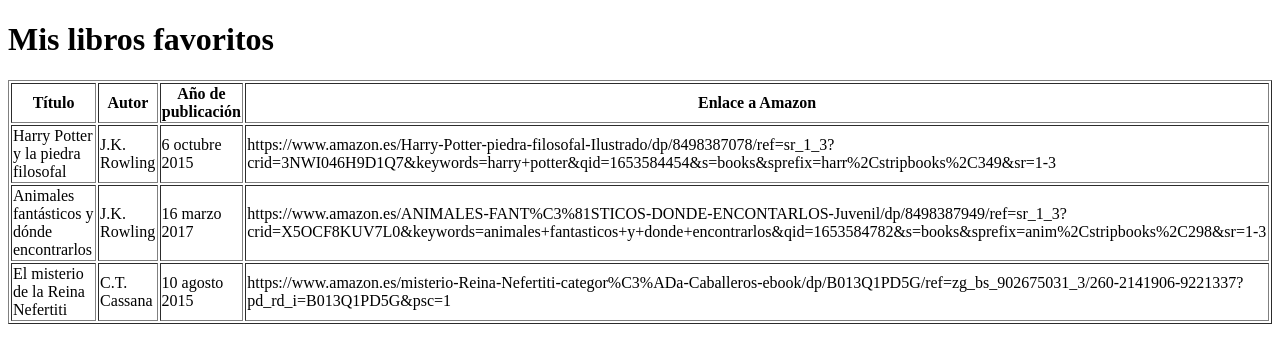
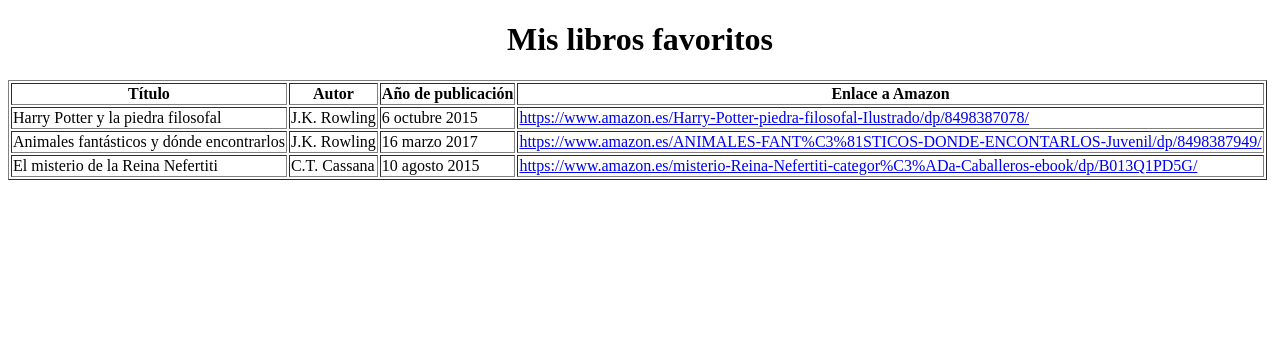
Before and after one commit to Looki7/Html-Actividad-3, a plain HTML site: page index.html in a window 1280 px wide. Drawn offline with Linux system fonts and the light colour scheme.

Commit message:
Corrección de código

```diff
--- a/index.html
+++ b/index.html
@@ -6,32 +6,36 @@
     <title>Ejercicio 02/2 - Tablas en HTML</title>
 </head>
 <body>
-    <h1>Mis libros favoritos</h1>
+    <h1 style="text-align:center">Mis libros favoritos</h1>
     <table border="solid, 1 px;">
+        <thead>
             <tr>
                 <th>Título</th>
                 <th>Autor</th>
                 <th>Año de publicación</th>
                 <th>Enlace a Amazon</th>
             </tr>
+        </thead>
+        <tbody>
             <tr>
                 <td>Harry Potter y la piedra filosofal</td>
                 <td>J.K. Rowling</td>
                 <td>6 octubre 2015</td>
-            <td>https://www.amazon.es/Harry-Potter-piedra-filosofal-Ilustrado/dp/8498387078/ref=sr_1_3?crid=3NWI046H9D1Q7&keywords=harry+potter&qid=1653584454&s=books&sprefix=harr%2Cstripbooks%2C349&sr=1-3</td>
+                <td><a href="https://www.amazon.es/Harry-Potter-piedra-filosofal-Ilustrado/dp/8498387078/">https://www.amazon.es/Harry-Potter-piedra-filosofal-Ilustrado/dp/8498387078/</a></td>
             </tr>
             <tr>
                 <td>Animales fantásticos y dónde encontrarlos</td>
                 <td>J.K. Rowling</td>
                 <td>16 marzo 2017</td>
-            <td>https://www.amazon.es/ANIMALES-FANT%C3%81STICOS-DONDE-ENCONTARLOS-Juvenil/dp/8498387949/ref=sr_1_3?crid=X5OCF8KUV7L0&keywords=animales+fantasticos+y+donde+encontrarlos&qid=1653584782&s=books&sprefix=anim%2Cstripbooks%2C298&sr=1-3</td>
+                <td><a href="https://www.amazon.es/ANIMALES-FANT%C3%81STICOS-DONDE-ENCONTARLOS-Juvenil/dp/8498387949/">https://www.amazon.es/ANIMALES-FANT%C3%81STICOS-DONDE-ENCONTARLOS-Juvenil/dp/8498387949/</a></td>
             </tr>
             <tr>
                 <td>El misterio de la Reina Nefertiti</td>
                 <td>C.T. Cassana</td>
                 <td>10 agosto 2015</td>
-            <td>https://www.amazon.es/misterio-Reina-Nefertiti-categor%C3%ADa-Caballeros-ebook/dp/B013Q1PD5G/ref=zg_bs_902675031_3/260-2141906-9221337?pd_rd_i=B013Q1PD5G&psc=1</td>
+                <td><a href="https://www.amazon.es/misterio-Reina-Nefertiti-categor%C3%ADa-Caballeros-ebook/dp/B013Q1PD5G/">https://www.amazon.es/misterio-Reina-Nefertiti-categor%C3%ADa-Caballeros-ebook/dp/B013Q1PD5G/</a></td>
             </tr>
+        </tbody>
     </table>
 </body>
 </html>
```
Lines whose indentation alone changed are shown as unchanged.
